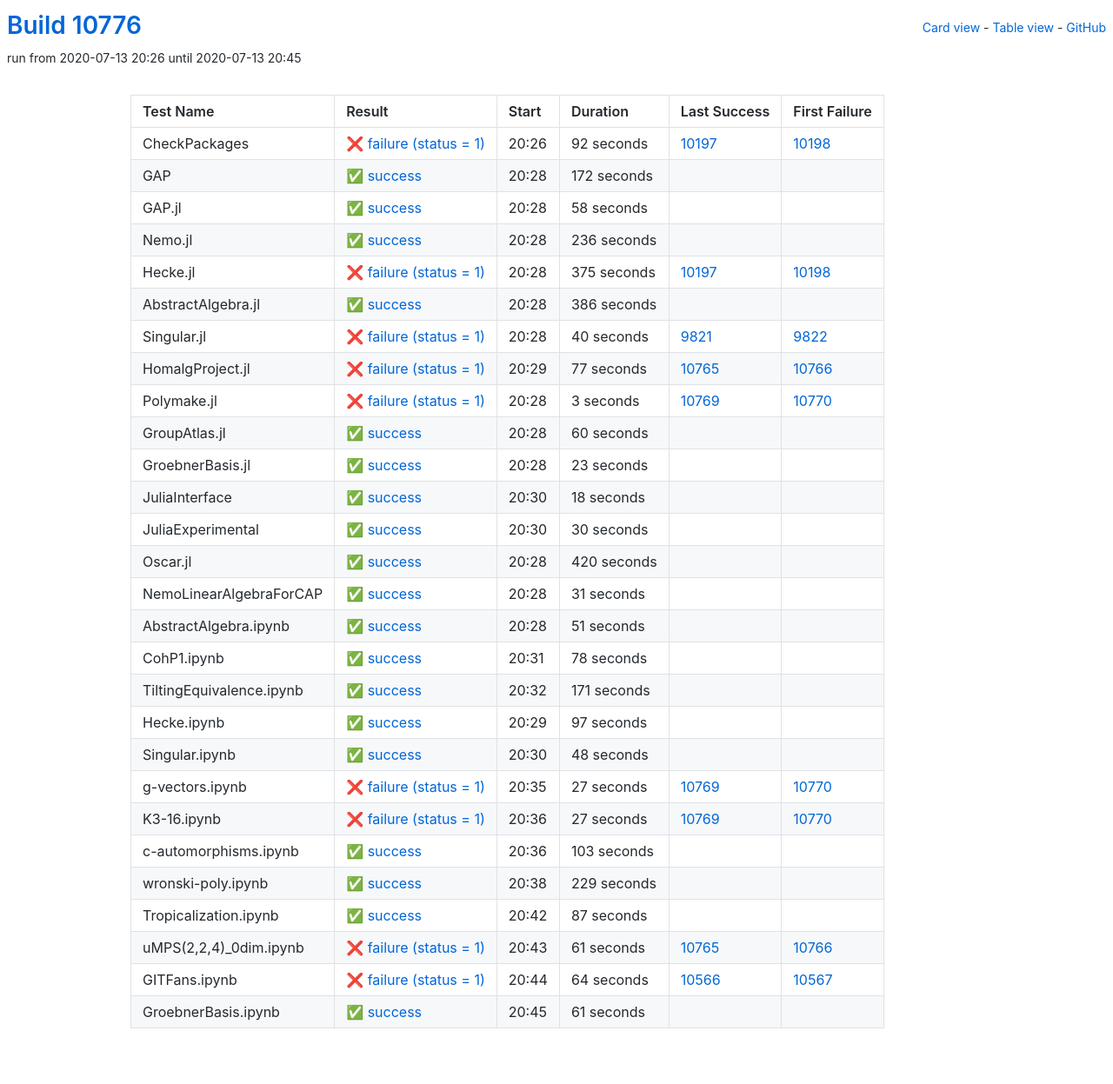
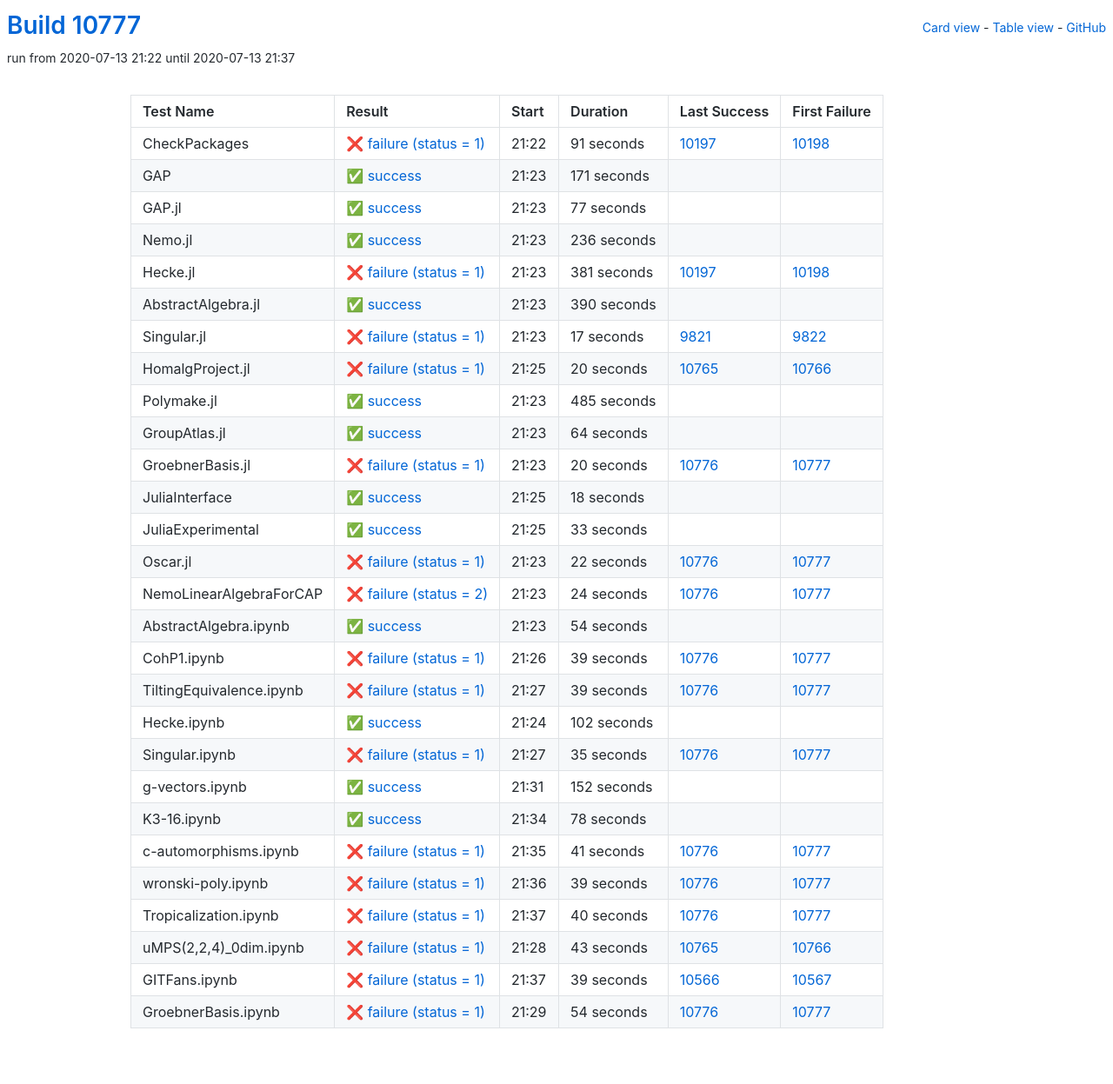
Before and after one commit to oscar-system/oscar-ci-status, a Jekyll site: the page built from table.html, in a window 1280 px wide. Shown: the whole page at 87% size. Built offline with Jekyll 4.4.1, drawn with Linux system fonts in a browser that asks for light colours.

Commit message:
Build #10777

```diff
--- a/_data/ci.yml
+++ b/_data/ci.yml
@@ -1,6 +1,6 @@
 ---
-build: 10776
-build_url: https://oscarci.mathematik.uni-kl.de/job/oscar/10776/
+build: 10777
+build_url: https://oscarci.mathematik.uni-kl.de/job/oscar/10777/
 job: oscar
 organization: oscar-system
 repo: oscar-ci-status
@@ -8,44 +8,44 @@
 tests:
 - name: CheckPackages
   id: checkpackages
-  log: https://oscarci.mathematik.uni-kl.de/job/oscar/10776/artifact/logs/build-10776/CheckPackages.log
-  start: 2020-07-13 20:26
+  log: https://oscarci.mathematik.uni-kl.de/job/oscar/10777/artifact/logs/build-10777/CheckPackages.log
+  start: 2020-07-13 21:22
   success: false
   exitcode: 1
   status: failure
-  duration: 92
+  duration: 91
   last_success: 10197
   last_success_url: https://oscarci.mathematik.uni-kl.de/job/oscar/10197/
   first_failure: 10198
   first_failure_url: https://oscarci.mathematik.uni-kl.de/job/oscar/10198/
 - name: GAP
   id: gap
-  log: https://oscarci.mathematik.uni-kl.de/job/oscar/10776/artifact/logs/build-10776/GAP.log
-  start: 2020-07-13 20:28
+  log: https://oscarci.mathematik.uni-kl.de/job/oscar/10777/artifact/logs/build-10777/GAP.log
+  start: 2020-07-13 21:23
   success: true
   exitcode: 0
   status: success
-  duration: 172
+  duration: 171
   last_success: false
   last_success_url:
   first_failure: false
   first_failure_url:
 - name: GAP.jl
   id: gap-jl
-  log: https://oscarci.mathematik.uni-kl.de/job/oscar/10776/artifact/logs/build-10776/GAP.jl.log
-  start: 2020-07-13 20:28
+  log: https://oscarci.mathematik.uni-kl.de/job/oscar/10777/artifact/logs/build-10777/GAP.jl.log
+  start: 2020-07-13 21:23
   success: true
   exitcode: 0
   status: success
-  duration: 58
+  duration: 77
   last_success: false
   last_success_url:
   first_failure: false
   first_failure_url:
 - name: Nemo.jl
   id: nemo-jl
-  log: https://oscarci.mathematik.uni-kl.de/job/oscar/10776/artifact/logs/build-10776/Nemo.jl.log
-  start: 2020-07-13 20:28
+  log: https://oscarci.mathematik.uni-kl.de/job/oscar/10777/artifact/logs/build-10777/Nemo.jl.log
+  start: 2020-07-13 21:23
   success: true
   exitcode: 0
   status: success
@@ -56,92 +56,92 @@
   first_failure_url:
 - name: Hecke.jl
   id: hecke-jl
-  log: https://oscarci.mathematik.uni-kl.de/job/oscar/10776/artifact/logs/build-10776/Hecke.jl.log
-  start: 2020-07-13 20:28
+  log: https://oscarci.mathematik.uni-kl.de/job/oscar/10777/artifact/logs/build-10777/Hecke.jl.log
+  start: 2020-07-13 21:23
   success: false
   exitcode: 1
   status: failure
-  duration: 375
+  duration: 381
   last_success: 10197
   last_success_url: https://oscarci.mathematik.uni-kl.de/job/oscar/10197/
   first_failure: 10198
   first_failure_url: https://oscarci.mathematik.uni-kl.de/job/oscar/10198/
 - name: AbstractAlgebra.jl
   id: abstractalgebra-jl
-  log: https://oscarci.mathematik.uni-kl.de/job/oscar/10776/artifact/logs/build-10776/AbstractAlgebra.jl.log
-  start: 2020-07-13 20:28
+  log: https://oscarci.mathematik.uni-kl.de/job/oscar/10777/artifact/logs/build-10777/AbstractAlgebra.jl.log
+  start: 2020-07-13 21:23
   success: true
   exitcode: 0
   status: success
-  duration: 386
+  duration: 390
   last_success: false
   last_success_url:
   first_failure: false
   first_failure_url:
 - name: Singular.jl
   id: singular-jl
-  log: https://oscarci.mathematik.uni-kl.de/job/oscar/10776/artifact/logs/build-10776/Singular.jl.log
-  start: 2020-07-13 20:28
+  log: https://oscarci.mathematik.uni-kl.de/job/oscar/10777/artifact/logs/build-10777/Singular.jl.log
+  start: 2020-07-13 21:23
   success: false
   exitcode: 1
   status: failure
-  duration: 40
+  duration: 17
   last_success: 9821
   last_success_url: https://oscarci.mathematik.uni-kl.de/job/oscar/9821/
   first_failure: 9822
   first_failure_url: https://oscarci.mathematik.uni-kl.de/job/oscar/9822/
 - name: HomalgProject.jl
   id: homalgproject-jl
-  log: https://oscarci.mathematik.uni-kl.de/job/oscar/10776/artifact/logs/build-10776/HomalgProject.jl.log
-  start: 2020-07-13 20:29
+  log: https://oscarci.mathematik.uni-kl.de/job/oscar/10777/artifact/logs/build-10777/HomalgProject.jl.log
+  start: 2020-07-13 21:25
   success: false
   exitcode: 1
   status: failure
-  duration: 77
+  duration: 20
   last_success: 10765
   last_success_url: https://oscarci.mathematik.uni-kl.de/job/oscar/10765/
   first_failure: 10766
   first_failure_url: https://oscarci.mathematik.uni-kl.de/job/oscar/10766/
 - name: Polymake.jl
   id: polymake-jl
-  log: https://oscarci.mathematik.uni-kl.de/job/oscar/10776/artifact/logs/build-10776/Polymake.jl.log
-  start: 2020-07-13 20:28
-  success: false
-  exitcode: 1
-  status: failure
-  duration: 3
-  last_success: 10769
-  last_success_url: https://oscarci.mathematik.uni-kl.de/job/oscar/10769/
-  first_failure: 10770
-  first_failure_url: https://oscarci.mathematik.uni-kl.de/job/oscar/10770/
-- name: GroupAtlas.jl
-  id: groupatlas-jl
-  log: https://oscarci.mathematik.uni-kl.de/job/oscar/10776/artifact/logs/build-10776/GroupAtlas.jl.log
-  start: 2020-07-13 20:28
+  log: https://oscarci.mathematik.uni-kl.de/job/oscar/10777/artifact/logs/build-10777/Polymake.jl.log
+  start: 2020-07-13 21:23
   success: true
   exitcode: 0
   status: success
-  duration: 60
+  duration: 485
+  last_success: false
+  last_success_url:
+  first_failure: false
+  first_failure_url:
+- name: GroupAtlas.jl
+  id: groupatlas-jl
+  log: https://oscarci.mathematik.uni-kl.de/job/oscar/10777/artifact/logs/build-10777/GroupAtlas.jl.log
+  start: 2020-07-13 21:23
+  success: true
+  exitcode: 0
+  status: success
+  duration: 64
   last_success: false
   last_success_url:
   first_failure: false
   first_failure_url:
 - name: GroebnerBasis.jl
   id: groebnerbasis-jl
-  log: https://oscarci.mathematik.uni-kl.de/job/oscar/10776/artifact/logs/build-10776/GroebnerBasis.jl.log
-  start: 2020-07-13 20:28
-  success: true
-  exitcode: 0
-  status: success
-  duration: 23
-  last_success: false
-  last_success_url:
-  first_failure: false
-  first_failure_url:
+  log: https://oscarci.mathematik.uni-kl.de/job/oscar/10777/artifact/logs/build-10777/GroebnerBasis.jl.log
+  start: 2020-07-13 21:23
+  success: false
+  exitcode: 1
+  status: failure
+  duration: 20
+  last_success: 10776
+  last_success_url: https://oscarci.mathematik.uni-kl.de/job/oscar/10776/
+  first_failure: 10777
+  first_failure_url: https://oscarci.mathematik.uni-kl.de/job/oscar/10777/
 - name: JuliaInterface
   id: juliainterface
-  log: https://oscarci.mathematik.uni-kl.de/job/oscar/10776/artifact/logs/build-10776/JuliaInterface.log
-  start: 2020-07-13 20:30
+  log: https://oscarci.mathematik.uni-kl.de/job/oscar/10777/artifact/logs/build-10777/JuliaInterface.log
+  start: 2020-07-13 21:25
   success: true
   exitcode: 0
   status: success
@@ -152,56 +152,116 @@
   first_failure_url:
 - name: JuliaExperimental
   id: juliaexperimental
-  log: https://oscarci.mathematik.uni-kl.de/job/oscar/10776/artifact/logs/build-10776/JuliaExperimental.log
-  start: 2020-07-13 20:30
+  log: https://oscarci.mathematik.uni-kl.de/job/oscar/10777/artifact/logs/build-10777/JuliaExperimental.log
+  start: 2020-07-13 21:25
   success: true
   exitcode: 0
   status: success
-  duration: 30
+  duration: 33
   last_success: false
   last_success_url:
   first_failure: false
   first_failure_url:
 - name: Oscar.jl
   id: oscar-jl
-  log: https://oscarci.mathematik.uni-kl.de/job/oscar/10776/artifact/logs/build-10776/Oscar.jl.log
-  start: 2020-07-13 20:28
+  log: https://oscarci.mathematik.uni-kl.de/job/oscar/10777/artifact/logs/build-10777/Oscar.jl.log
+  start: 2020-07-13 21:23
+  success: false
+  exitcode: 1
+  status: failure
+  duration: 22
+  last_success: 10776
+  last_success_url: https://oscarci.mathematik.uni-kl.de/job/oscar/10776/
+  first_failure: 10777
+  first_failure_url: https://oscarci.mathematik.uni-kl.de/job/oscar/10777/
+- name: NemoLinearAlgebraForCAP
+  id: nemolinearalgebraforcap
+  log: https://oscarci.mathematik.uni-kl.de/job/oscar/10777/artifact/logs/build-10777/NemoLinearAlgebraForCAP.log
+  start: 2020-07-13 21:23
+  success: false
+  exitcode: 2
+  status: failure
+  duration: 24
+  last_success: 10776
+  last_success_url: https://oscarci.mathematik.uni-kl.de/job/oscar/10776/
+  first_failure: 10777
+  first_failure_url: https://oscarci.mathematik.uni-kl.de/job/oscar/10777/
+- name: AbstractAlgebra.ipynb
+  id: abstractalgebra-ipynb
+  log: https://oscarci.mathematik.uni-kl.de/job/oscar/10777/artifact/logs/build-10777/AbstractAlgebra.ipynb.log
+  start: 2020-07-13 21:23
   success: true
   exitcode: 0
   status: success
-  duration: 420
-  last_success: false
-  last_success_url:
-  first_failure: false
-  first_failure_url:
-- name: NemoLinearAlgebraForCAP
-  id: nemolinearalgebraforcap
-  log: https://oscarci.mathematik.uni-kl.de/job/oscar/10776/artifact/logs/build-10776/NemoLinearAlgebraForCAP.log
-  start: 2020-07-13 20:28
-  success: true
-  exitcode: 0
-  status: success
-  duration: 31
-  last_success: false
-  last_success_url:
-  first_failure: false
-  first_failure_url:
-- name: AbstractAlgebra.ipynb
-  id: abstractalgebra-ipynb
-  log: https://oscarci.mathematik.uni-kl.de/job/oscar/10776/artifact/logs/build-10776/AbstractAlgebra.ipynb.log
-  start: 2020-07-13 20:28
-  success: true
-  exitcode: 0
-  status: success
-  duration: 51
+  duration: 54
   last_success: false
   last_success_url:
   first_failure: false
   first_failure_url:
 - name: CohP1.ipynb
   id: cohp1-ipynb
-  log: https://oscarci.mathematik.uni-kl.de/job/oscar/10776/artifact/logs/build-10776/CohP1.ipynb.log
-  start: 2020-07-13 20:31
+  log: https://oscarci.mathematik.uni-kl.de/job/oscar/10777/artifact/logs/build-10777/CohP1.ipynb.log
+  start: 2020-07-13 21:26
+  success: false
+  exitcode: 1
+  status: failure
+  duration: 39
+  last_success: 10776
+  last_success_url: https://oscarci.mathematik.uni-kl.de/job/oscar/10776/
+  first_failure: 10777
+  first_failure_url: https://oscarci.mathematik.uni-kl.de/job/oscar/10777/
+- name: TiltingEquivalence.ipynb
+  id: tiltingequivalence-ipynb
+  log: https://oscarci.mathematik.uni-kl.de/job/oscar/10777/artifact/logs/build-10777/TiltingEquivalence.ipynb.log
+  start: 2020-07-13 21:27
+  success: false
+  exitcode: 1
+  status: failure
+  duration: 39
+  last_success: 10776
+  last_success_url: https://oscarci.mathematik.uni-kl.de/job/oscar/10776/
+  first_failure: 10777
+  first_failure_url: https://oscarci.mathematik.uni-kl.de/job/oscar/10777/
+- name: Hecke.ipynb
+  id: hecke-ipynb
+  log: https://oscarci.mathematik.uni-kl.de/job/oscar/10777/artifact/logs/build-10777/Hecke.ipynb.log
+  start: 2020-07-13 21:24
+  success: true
+  exitcode: 0
+  status: success
+  duration: 102
+  last_success: false
+  last_success_url:
+  first_failure: false
+  first_failure_url:
+- name: Singular.ipynb
+  id: singular-ipynb
+  log: https://oscarci.mathematik.uni-kl.de/job/oscar/10777/artifact/logs/build-10777/Singular.ipynb.log
+  start: 2020-07-13 21:27
+  success: false
+  exitcode: 1
+  status: failure
+  duration: 35
+  last_success: 10776
+  last_success_url: https://oscarci.mathematik.uni-kl.de/job/oscar/10776/
+  first_failure: 10777
+  first_failure_url: https://oscarci.mathematik.uni-kl.de/job/oscar/10777/
+- name: g-vectors.ipynb
+  id: g-vectors-ipynb
+  log: https://oscarci.mathematik.uni-kl.de/job/oscar/10777/artifact/logs/build-10777/g-vectors.ipynb.log
+  start: 2020-07-13 21:31
+  success: true
+  exitcode: 0
+  status: success
+  duration: 152
+  last_success: false
+  last_success_url:
+  first_failure: false
+  first_failure_url:
+- name: K3-16.ipynb
+  id: k3-16-ipynb
+  log: https://oscarci.mathematik.uni-kl.de/job/oscar/10777/artifact/logs/build-10777/K3-16.ipynb.log
+  start: 2020-07-13 21:34
   success: true
   exitcode: 0
   status: success
@@ -210,135 +270,75 @@
   last_success_url:
   first_failure: false
   first_failure_url:
-- name: TiltingEquivalence.ipynb
-  id: tiltingequivalence-ipynb
-  log: https://oscarci.mathematik.uni-kl.de/job/oscar/10776/artifact/logs/build-10776/TiltingEquivalence.ipynb.log
-  start: 2020-07-13 20:32
-  success: true
-  exitcode: 0
-  status: success
-  duration: 171
-  last_success: false
-  last_success_url:
-  first_failure: false
-  first_failure_url:
-- name: Hecke.ipynb
-  id: hecke-ipynb
-  log: https://oscarci.mathematik.uni-kl.de/job/oscar/10776/artifact/logs/build-10776/Hecke.ipynb.log
-  start: 2020-07-13 20:29
-  success: true
-  exitcode: 0
-  status: success
-  duration: 97
-  last_success: false
-  last_success_url:
-  first_failure: false
-  first_failure_url:
-- name: Singular.ipynb
-  id: singular-ipynb
-  log: https://oscarci.mathematik.uni-kl.de/job/oscar/10776/artifact/logs/build-10776/Singular.ipynb.log
-  start: 2020-07-13 20:30
-  success: true
-  exitcode: 0
-  status: success
-  duration: 48
-  last_success: false
-  last_success_url:
-  first_failure: false
-  first_failure_url:
-- name: g-vectors.ipynb
-  id: g-vectors-ipynb
-  log: https://oscarci.mathematik.uni-kl.de/job/oscar/10776/artifact/logs/build-10776/g-vectors.ipynb.log
-  start: 2020-07-13 20:35
+- name: c-automorphisms.ipynb
+  id: c-automorphisms-ipynb
+  log: https://oscarci.mathematik.uni-kl.de/job/oscar/10777/artifact/logs/build-10777/c-automorphisms.ipynb.log
+  start: 2020-07-13 21:35
   success: false
   exitcode: 1
   status: failure
-  duration: 27
-  last_success: 10769
-  last_success_url: https://oscarci.mathematik.uni-kl.de/job/oscar/10769/
-  first_failure: 10770
-  first_failure_url: https://oscarci.mathematik.uni-kl.de/job/oscar/10770/
-- name: K3-16.ipynb
-  id: k3-16-ipynb
-  log: https://oscarci.mathematik.uni-kl.de/job/oscar/10776/artifact/logs/build-10776/K3-16.ipynb.log
-  start: 2020-07-13 20:36
+  duration: 41
+  last_success: 10776
+  last_success_url: https://oscarci.mathematik.uni-kl.de/job/oscar/10776/
+  first_failure: 10777
+  first_failure_url: https://oscarci.mathematik.uni-kl.de/job/oscar/10777/
+- name: wronski-poly.ipynb
+  id: wronski-poly-ipynb
+  log: https://oscarci.mathematik.uni-kl.de/job/oscar/10777/artifact/logs/build-10777/wronski-poly.ipynb.log
+  start: 2020-07-13 21:36
   success: false
   exitcode: 1
   status: failure
-  duration: 27
-  last_success: 10769
-  last_success_url: https://oscarci.mathematik.uni-kl.de/job/oscar/10769/
-  first_failure: 10770
-  first_failure_url: https://oscarci.mathematik.uni-kl.de/job/oscar/10770/
-- name: c-automorphisms.ipynb
-  id: c-automorphisms-ipynb
-  log: https://oscarci.mathematik.uni-kl.de/job/oscar/10776/artifact/logs/build-10776/c-automorphisms.ipynb.log
-  start: 2020-07-13 20:36
-  success: true
-  exitcode: 0
-  status: success
-  duration: 103
-  last_success: false
-  last_success_url:
-  first_failure: false
-  first_failure_url:
-- name: wronski-poly.ipynb
-  id: wronski-poly-ipynb
-  log: https://oscarci.mathematik.uni-kl.de/job/oscar/10776/artifact/logs/build-10776/wronski-poly.ipynb.log
-  start: 2020-07-13 20:38
-  success: true
-  exitcode: 0
-  status: success
-  duration: 229
-  last_success: false
-  last_success_url:
-  first_failure: false
-  first_failure_url:
+  duration: 39
+  last_success: 10776
+  last_success_url: https://oscarci.mathematik.uni-kl.de/job/oscar/10776/
+  first_failure: 10777
+  first_failure_url: https://oscarci.mathematik.uni-kl.de/job/oscar/10777/
 - name: Tropicalization.ipynb
   id: tropicalization-ipynb
-  log: https://oscarci.mathematik.uni-kl.de/job/oscar/10776/artifact/logs/build-10776/Tropicalization.ipynb.log
-  start: 2020-07-13 20:42
-  success: true
-  exitcode: 0
-  status: success
-  duration: 87
-  last_success: false
-  last_success_url:
-  first_failure: false
-  first_failure_url:
-- name: uMPS(2,2,4)_0dim.ipynb
-  id: umps-2-2-4-0dim-ipynb
-  log: https://oscarci.mathematik.uni-kl.de/job/oscar/10776/artifact/logs/build-10776/uMPS-2-2-4-_0dim.ipynb.log
-  start: 2020-07-13 20:43
+  log: https://oscarci.mathematik.uni-kl.de/job/oscar/10777/artifact/logs/build-10777/Tropicalization.ipynb.log
+  start: 2020-07-13 21:37
   success: false
   exitcode: 1
   status: failure
-  duration: 61
+  duration: 40
+  last_success: 10776
+  last_success_url: https://oscarci.mathematik.uni-kl.de/job/oscar/10776/
+  first_failure: 10777
+  first_failure_url: https://oscarci.mathematik.uni-kl.de/job/oscar/10777/
+- name: uMPS(2,2,4)_0dim.ipynb
+  id: umps-2-2-4-0dim-ipynb
+  log: https://oscarci.mathematik.uni-kl.de/job/oscar/10777/artifact/logs/build-10777/uMPS-2-2-4-_0dim.ipynb.log
+  start: 2020-07-13 21:28
+  success: false
+  exitcode: 1
+  status: failure
+  duration: 43
   last_success: 10765
   last_success_url: https://oscarci.mathematik.uni-kl.de/job/oscar/10765/
   first_failure: 10766
   first_failure_url: https://oscarci.mathematik.uni-kl.de/job/oscar/10766/
 - name: GITFans.ipynb
   id: gitfans-ipynb
-  log: https://oscarci.mathematik.uni-kl.de/job/oscar/10776/artifact/logs/build-10776/GITFans.ipynb.log
-  start: 2020-07-13 20:44
+  log: https://oscarci.mathematik.uni-kl.de/job/oscar/10777/artifact/logs/build-10777/GITFans.ipynb.log
+  start: 2020-07-13 21:37
   success: false
   exitcode: 1
   status: failure
-  duration: 64
+  duration: 39
   last_success: 10566
   last_success_url: https://oscarci.mathematik.uni-kl.de/job/oscar/10566/
   first_failure: 10567
   first_failure_url: https://oscarci.mathematik.uni-kl.de/job/oscar/10567/
 - name: GroebnerBasis.ipynb
   id: groebnerbasis-ipynb
-  log: https://oscarci.mathematik.uni-kl.de/job/oscar/10776/artifact/logs/build-10776/GroebnerBasis.ipynb.log
-  start: 2020-07-13 20:45
-  success: true
-  exitcode: 0
-  status: success
-  duration: 61
-  last_success: false
-  last_success_url:
-  first_failure: false
-  first_failure_url:
+  log: https://oscarci.mathematik.uni-kl.de/job/oscar/10777/artifact/logs/build-10777/GroebnerBasis.ipynb.log
+  start: 2020-07-13 21:29
+  success: false
+  exitcode: 1
+  status: failure
+  duration: 54
+  last_success: 10776
+  last_success_url: https://oscarci.mathematik.uni-kl.de/job/oscar/10776/
+  first_failure: 10777
+  first_failure_url: https://oscarci.mathematik.uni-kl.de/job/oscar/10777/
```
Also changed, not shown: README.md.
